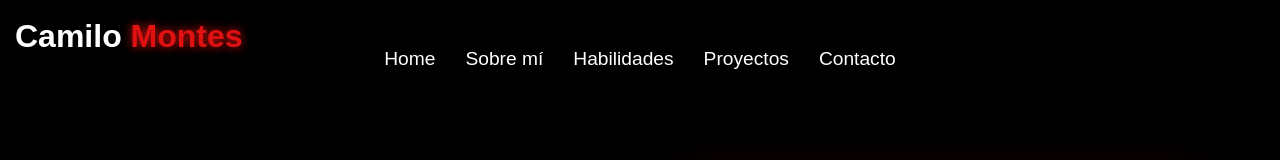
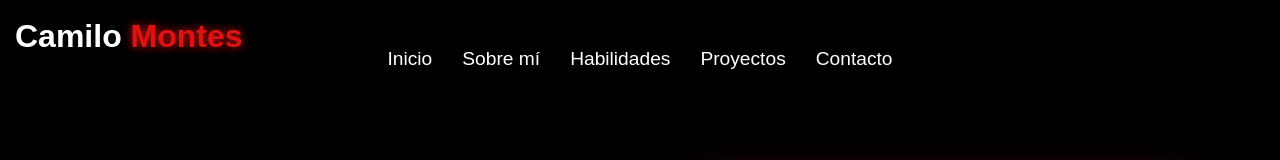
Before and after one commit to camilomont/mi-portafolio, an Angular app: page / in a window 1280 px wide. Shown: the top 160 px of the page. Built offline with nearby package versions, Linux system fonts and the light colour scheme; some icons are missing.

Commit message:
ajustes minimos

```diff
--- a/src/app/features/home/home.component.html
+++ b/src/app/features/home/home.component.html
@@ -4,7 +4,7 @@
     </div>
     <div class="nav-container">
         <div class="links">
-            <a href="">Home</a>
+            <a href="">Inicio</a>
             <a href="#sobre-mi">Sobre mí</a>
             <a href="#habilidades">Habilidades</a>
             <a href="#proyectos">Proyectos</a>
--- a/src/app/features/home/home.component.ts
+++ b/src/app/features/home/home.component.ts
@@ -16,7 +16,7 @@ export class HomeComponent implements OnInit {
 
   @ViewChild('typewriterText', { static: true }) typewriterText!: ElementRef;
 
-  texts: string[] = ["DESARROLLADOR", "FULL STACK", "DEVELOPER"];
+  texts: string[] = ["DESARROLLADOR", "FULL STACK", "COLABORADOR"];
   speed: number = 100;
   textIndex: number = 0;
   characterIndex: number = 0;
```
